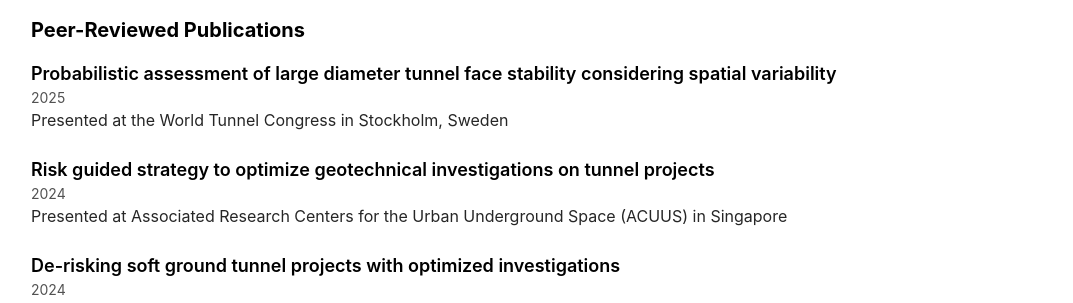
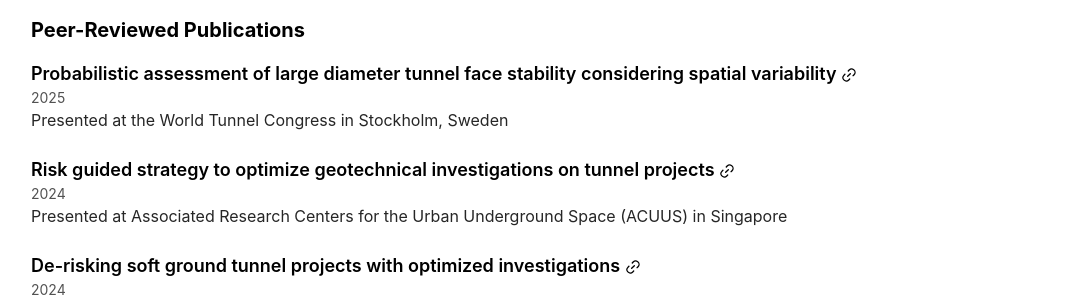
Before and after one commit to rajat2g/Portfolio, a Next.js app: page /pages/publications in a window 1280 px wide. Shown: the part 496-799 px from the top of the page, without its empty margins (97-1170 px from the left). Built offline with nearby package versions, Linux system fonts and the light colour scheme.

Commit message:
link icon

```diff
--- a/app/pages/publications/page.tsx
+++ b/app/pages/publications/page.tsx
@@ -54,7 +54,7 @@ export default function PublicationsPage() {
         <ul>
           {publications && publications.map((item) => (
             <li key={item.link} className="mb-6">
-              <a href={item.link} className="text-lg font-semibold hover:underline" target="_blank" rel="noopener noreferrer">{item.title}</a>
+              <a href={item.link} className="text-lg font-semibold hover:underline" target="_blank" rel="noopener noreferrer">{item.title} <svg style={{ display: "inline" }} xmlns="http://www.w3.org/2000/svg" fill="#000000" width="16px" height="16px" viewBox="0 0 24 24"><g data-name="Layer 2"><g data-name="link-2"><rect width="24" height="24" opacity="0"/><path d="M13.29 9.29l-4 4a1 1 0 0 0 0 1.42 1 1 0 0 0 1.42 0l4-4a1 1 0 0 0-1.42-1.42z"/><path d="M12.28 17.4L11 18.67a4.2 4.2 0 0 1-5.58.4 4 4 0 0 1-.27-5.93l1.42-1.43a1 1 0 0 0 0-1.42 1 1 0 0 0-1.42 0l-1.27 1.28a6.15 6.15 0 0 0-.67 8.07 6.06 6.06 0 0 0 9.07.6l1.42-1.42a1 1 0 0 0-1.42-1.42z"/><path d="M19.66 3.22a6.18 6.18 0 0 0-8.13.68L10.45 5a1.09 1.09 0 0 0-.17 1.61 1 1 0 0 0 1.42 0L13 5.3a4.17 4.17 0 0 1 5.57-.4 4 4 0 0 1 .27 5.95l-1.42 1.43a1 1 0 0 0 0 1.42 1 1 0 0 0 1.42 0l1.42-1.42a6.06 6.06 0 0 0-.6-9.06z"/></g></g></svg></a>
               <div className="text-sm text-neutral-600">{item.date}</div>
               <div className="text-neutral-800 dark:text-neutral-200">{item.description}</div>
             </li>
```
